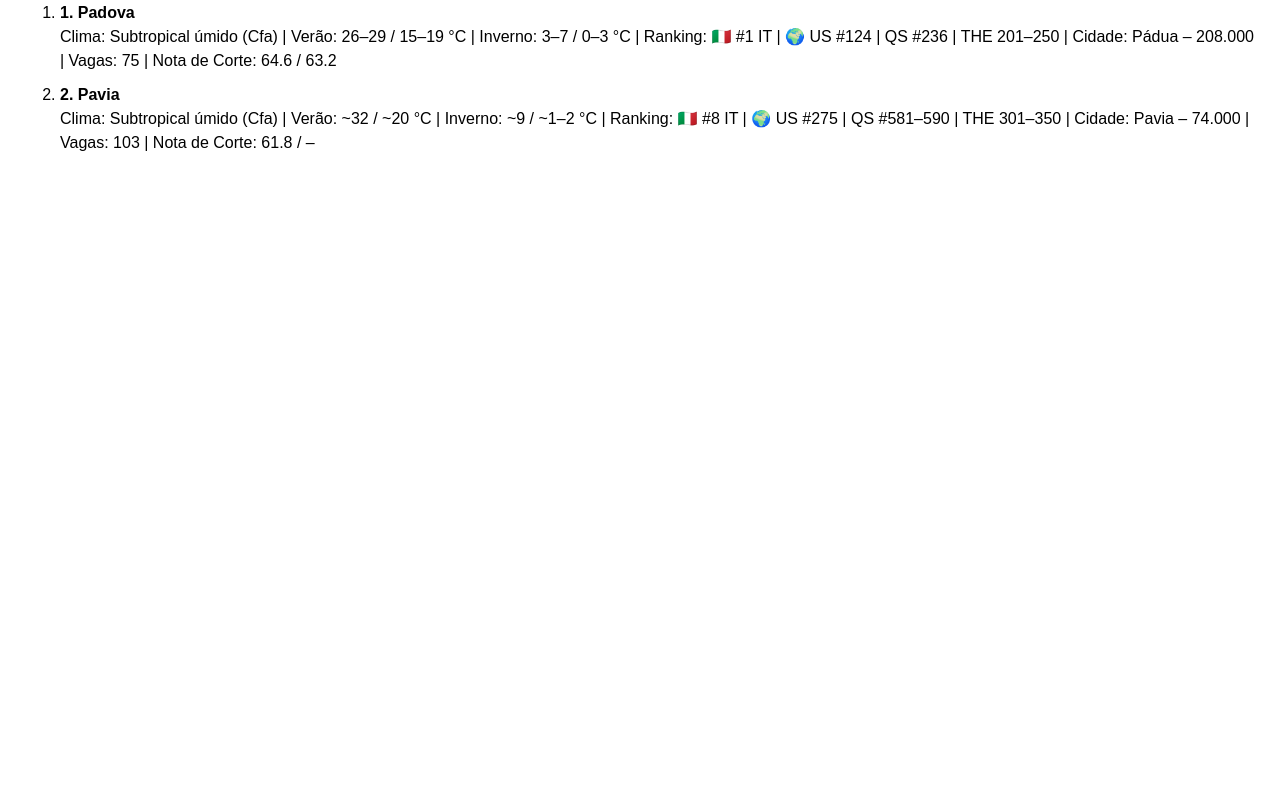
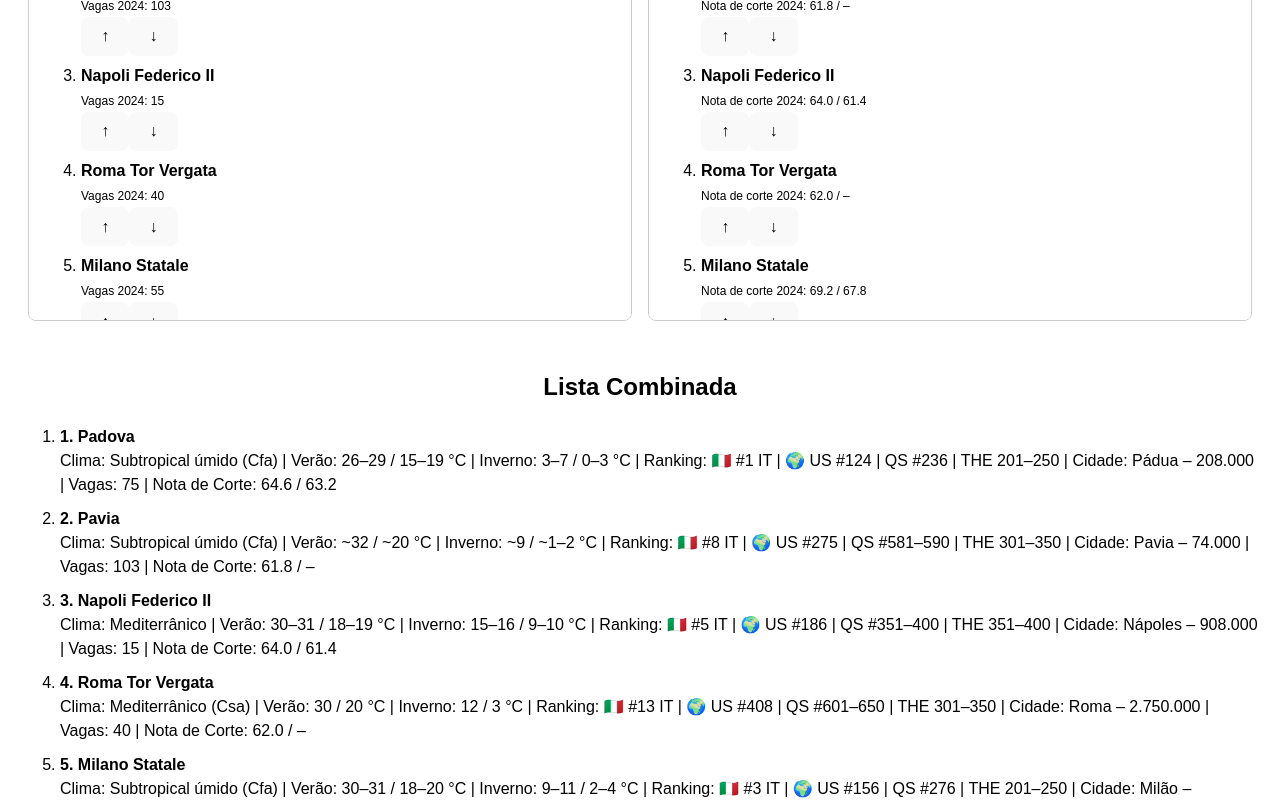
Before and after one commit to carolinessantos/choosemed, a React (Vite) app: page / in a window 1280 px wide. Shown: the part 900-1700 px from the top of the page. Before the commit the page ends 1091 px from the top, so only its background shows below. Built offline with nearby package versions, Linux system fonts and the light colour scheme.

Commit message:
Update App.tsx

```diff
--- a/src/App.tsx
+++ b/src/App.tsx
@@ -12,7 +12,20 @@ interface University {
 const allUniversities: University[] = [
   { name: "Padova", ranking: "🇮🇹 #1 IT | 🌍 US #124 | QS #236 | THE 201–250", citySize: "Pádua – 208.000", climate: "Subtropical úmido (Cfa) | Verão: 26–29 / 15–19 °C | Inverno: 3–7 / 0–3 °C", vagas2024: "75", notaCorte2024: "64.6 / 63.2" },
   { name: "Pavia", ranking: "🇮🇹 #8 IT | 🌍 US #275 | QS #581–590 | THE 301–350", citySize: "Pavia – 74.000", climate: "Subtropical úmido (Cfa) | Verão: ~32 / ~20 °C | Inverno: ~9 / ~1–2 °C", vagas2024: "103", notaCorte2024: "61.8 / –" },
-  // [... demais universidades — mantidas como estão no seu código atual ...]
+  { name: "Napoli Federico II", ranking: "🇮🇹 #5 IT | 🌍 US #186 | QS #351–400 | THE 351–400", citySize: "Nápoles – 908.000", climate: "Mediterrânico | Verão: 30–31 / 18–19 °C | Inverno: 15–16 / 9–10 °C", vagas2024: "15", notaCorte2024: "64.0 / 61.4" },
+  { name: "Roma Tor Vergata", ranking: "🇮🇹 #13 IT | 🌍 US #408 | QS #601–650 | THE 301–350", citySize: "Roma – 2.750.000", climate: "Mediterrânico (Csa) | Verão: 30 / 20 °C | Inverno: 12 / 3 °C", vagas2024: "40", notaCorte2024: "62.0 / –" },
+  { name: "Milano Statale", ranking: "🇮🇹 #3 IT | 🌍 US #156 | QS #276 | THE 201–250", citySize: "Milão – 1.370.000", climate: "Subtropical úmido (Cfa) | Verão: 30–31 / 18–20 °C | Inverno: 9–11 / 2–4 °C", vagas2024: "55", notaCorte2024: "69.2 / 67.8" },
+  { name: "Milano Bicocca", ranking: "🇮🇹 #14 IT | 🌍 US #413 | QS #481–490 | THE 251–300", citySize: "Milão – 1.370.000", climate: "Subtropical úmido (Cfa) | Verão: 30–31 / 18–20 °C | Inverno: 9–11 / 2–4 °C", vagas2024: "30", notaCorte2024: "66.7 / 64.8" },
+  { name: "Bologna", ranking: "🇮🇹 #2 IT | 🌍 US #112 | QS #154 | THE #155", citySize: "Bolonha – 400.000", climate: "Subtropical úmido (Cfa) | Verão: 31–32 / 17–20 °C | Inverno: ~3 / ~3 °C", vagas2024: "97", notaCorte2024: "65.6 / 64.8" },
+  { name: "Bari", ranking: "🇮🇹 #31 IT | 🌍 US #603 | QS #801–850 | THE 501–600", citySize: "Bari – 320.000", climate: "Mediterrânico | Verão: >27 °C", vagas2024: "69", notaCorte2024: "59.1 / –" },
+  { name: "Messina", ranking: "🇮🇹 #29 IT | 🌍 US #573 | QS #751–760 | THE 501–600", citySize: "Messina – 221.000", climate: "Mediterrânico | Verão: 32–35 °C | Inverno: 8–10 °C", vagas2024: "55", notaCorte2024: "57.6 / –" },
+  { name: "Catania", ranking: "🇮🇹 #23 IT | 🌍 US #460 | QS #801–850 | THE 601–800", citySize: "Catania – 300.000", climate: "Mediterrânico | Verão: 32–35 °C | Inverno: ~10 °C", vagas2024: "30", notaCorte2024: "58.4 / –" },
+  { name: "Cagliari", ranking: "🇮🇹 #36 IT | 🌍 US #653 | QS #716 | THE 601–800", citySize: "Cagliari – 147.000", climate: "Mediterrânico | Verão: 30 °C | Inverno: 8–10 °C", vagas2024: "80", notaCorte2024: "56.9 / –" },
+  { name: "Parma", ranking: "🇮🇹 #26 IT | 🌍 US #487 | QS #701–750 | THE 501–600", citySize: "Parma – 199.000", climate: "Subtropical úmido (Cfa) | Verão: ~30 °C | Inverno: ~0–3 °C", vagas2024: "75", notaCorte2024: "60.3 / –" },
+  { name: "Luigi Vanvitelli", ranking: "🇮🇹 — | 🌍 — | QS #1201–1400 | THE 501–600", citySize: "Caserta – ~75.000–80.000", climate: "Mediterrânico | Sem dados específicos", vagas2024: "60", notaCorte2024: "59.5 / –" },
+  { name: "Turin", ranking: "🇮🇹 #6 IT | 🌍 US #209 | QS #252 | THE 401–500", citySize: "Turim – 857.000", climate: "Subtropical úmido (Cfa) | Verão: 25–28 °C | Inverno: 6–9 / 0–1 °C", vagas2024: "70", notaCorte2024: "62.4 / –" },
+  { name: "La Sapienza", ranking: "🇮🇹 #4 IT | 🌍 US #128 | QS #134 | THE #181", citySize: "Roma – 2.750.000", climate: "Mediterrânico (Csa) | Verão: 30 / 20 °C | Inverno: 12 / 3 °C", vagas2024: "45", notaCorte2024: "65.5 / 65.1" },
+  { name: "Marche (Ancona)", ranking: "🇮🇹 — | 🌍 — | QS — | THE —", citySize: "Ancona – 100.000", climate: "Subtropical úmido (Cfa) | Verão: 28–29 / 19 °C | Inverno: 9 / 3 °C", vagas2024: "20", notaCorte2024: "60.2 / –" }
 ];
 
 function getUniversityData(name: string): University | undefined {
```
